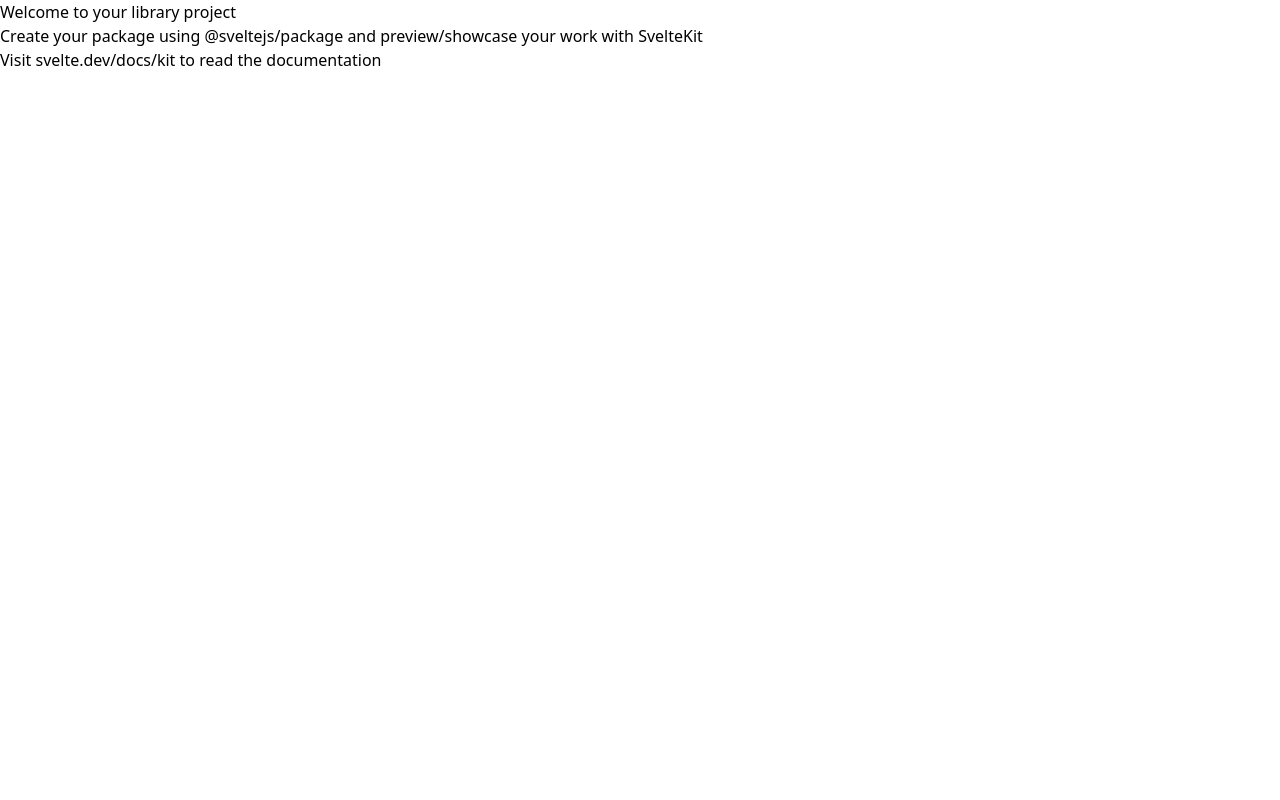
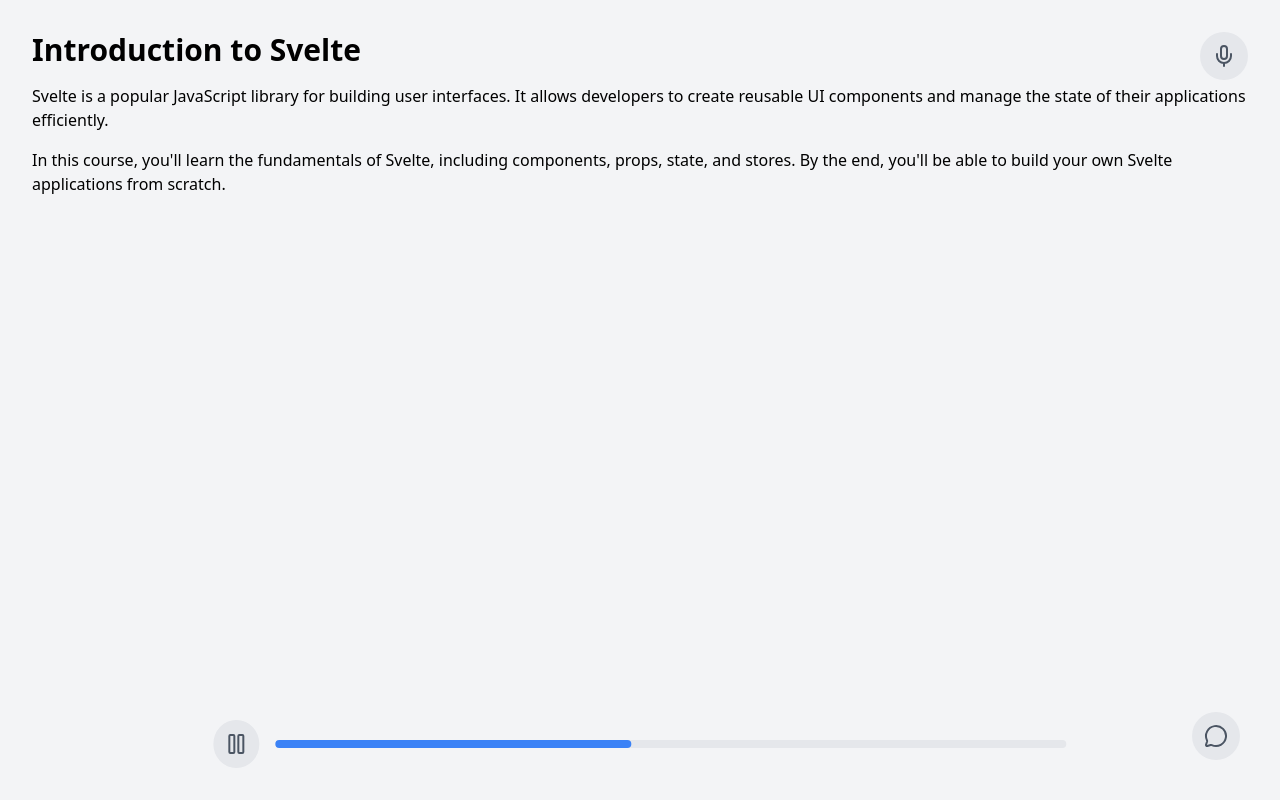
Before and after one commit to KyleEmmanuel/ai-tutor-poc, a SvelteKit app: page / in a window 1280 px wide. Built offline with nearby package versions, Linux system fonts and the light colour scheme.

Commit message:
Init ui of ai tutor

```diff
--- a/package.json
+++ b/package.json
@@ -48,5 +48,8 @@
 		"tailwindcss": "^3.4.9",
 		"typescript": "^5.3.2",
 		"vite": "^5.0.11"
+	},
+	"dependencies": {
+		"lucide-svelte": "^0.460.1"
 	}
 }
--- a/src/routes/+page.svelte
+++ b/src/routes/+page.svelte
@@ -1,3 +1,148 @@
-<h1>Welcome to your library project</h1>
-<p>Create your package using @sveltejs/package and preview/showcase your work with SvelteKit</p>
-<p>Visit <a href="https://svelte.dev/docs/kit">svelte.dev/docs/kit</a> to read the documentation</p>
+<script>
+	import { Mic, Pause, Play, MessageCircle } from 'lucide-svelte';
+	import { fly } from 'svelte/transition';
+
+	let isPlaying = true;
+	let isMicOn = false;
+	let progress = 45; // Example progress percentage
+	let isChatOpen = false;
+	let chatMessage = '';
+
+	const togglePlayPause = () => {
+		isPlaying = !isPlaying;
+	};
+
+	const toggleMic = () => {
+		isMicOn = !isMicOn;
+	};
+
+	const toggleChatbox = () => {
+		isChatOpen = !isChatOpen;
+	};
+
+	const handleChatSubmit = (e) => {
+		e.preventDefault();
+		console.log('Chat message:', chatMessage);
+		chatMessage = '';
+	};
+</script>
+
+<div class="relative min-h-screen bg-gray-100 p-8">
+	<!-- Course content -->
+	<div class="mb-16">
+		<h1 class="mb-4 text-3xl font-bold">Introduction to Svelte</h1>
+		<p class="mb-4">
+			Svelte is a popular JavaScript library for building user interfaces. It allows developers to
+			create reusable UI components and manage the state of their applications efficiently.
+		</p>
+		<p>
+			In this course, you'll learn the fundamentals of Svelte, including components, props, state,
+			and stores. By the end, you'll be able to build your own Svelte applications from scratch.
+		</p>
+	</div>
+
+	<!-- Mic button and voice-over message -->
+	<div class="absolute right-8 top-8 flex items-center space-x-2">
+		{#if isMicOn}
+			<span class="text-sm font-medium text-blue-500">Voice over enabled</span>
+		{/if}
+		<button on:click={toggleMic} class="button mic {isMicOn ? 'active' : ''}">
+			<Mic size={24} />
+		</button>
+	</div>
+
+	<!-- Progress bar and play/pause button -->
+	<div
+		class="absolute bottom-8 left-1/2 flex w-2/3 -translate-x-1/2 items-center justify-center space-x-4"
+	>
+		<button on:click={togglePlayPause} class="button pause-resume">
+			{#if isPlaying}
+				<Pause size={24} />
+			{:else}
+				<Play size={24} />
+			{/if}
+		</button>
+		<div class="h-2 w-full rounded-full bg-gray-200">
+			<div class="h-2 rounded-full bg-blue-500" style="width: {progress}%;"></div>
+		</div>
+	</div>
+
+	<!-- Chatbot icon and chat box -->
+	<div class="absolute bottom-20 right-20">
+		{#if isChatOpen}
+			<div class="mb-2 h-[200px] w-64 rounded-lg bg-white p-4 shadow-lg" in:fly>
+				<form on:submit|preventDefault={handleChatSubmit} class="flex h-full flex-col">
+					<textarea
+						type="text"
+						bind:value={chatMessage}
+						class="mb-2 w-full grow rounded border p-2"
+						placeholder="Type your message..."
+					></textarea>
+					<button type="submit" class="rounded bg-blue-500 px-4 py-2 text-white"> Send </button>
+				</form>
+			</div>
+		{/if}
+	</div>
+	<button
+		on:click={toggleChatbox}
+		class="chat button transition-all"
+		style="position: absolute; bottom: 2.5rem; right: 2.5rem;"
+	>
+		<MessageCircle size={24} />
+	</button>
+</div>
+
+<style>
+	/* Common button styles */
+	.button {
+		position: relative;
+		border: none;
+		border-radius: 50%;
+		padding: 0.5rem;
+		width: 3rem;
+		height: 3rem;
+		display: flex;
+		justify-content: center;
+		align-items: center;
+		background-color: #e5e7eb; /* Gray-200 */
+		color: #4b5563; /* Gray-600 */
+		overflow: hidden;
+		cursor: pointer;
+	}
+
+	/* Mic button specific */
+	.mic.active {
+		background-color: #3b82f6; /* Blue-500 */
+		color: white;
+	}
+
+	/* Hover effect: circular blue glow */
+	.button:hover::before {
+		content: '';
+		position: absolute;
+		width: 0;
+		height: 0;
+		border-radius: 50%;
+		background-color: rgba(59, 130, 246, 0.4); /* Blue-500 with transparency */
+		animation: pulse 0.6s ease-out forwards;
+	}
+
+	/* Chat button and pause-resume button transition to gray background on hover */
+	.button:hover {
+		background-color: #e5e7eb; /* Gray-200 */
+		color: #1f2937; /* Gray-800 */
+	}
+
+	@keyframes pulse {
+		0% {
+			width: 0;
+			height: 0;
+			opacity: 1;
+		}
+		100% {
+			width: 200%;
+			height: 200%;
+			opacity: 0;
+		}
+	}
+</style>
```
